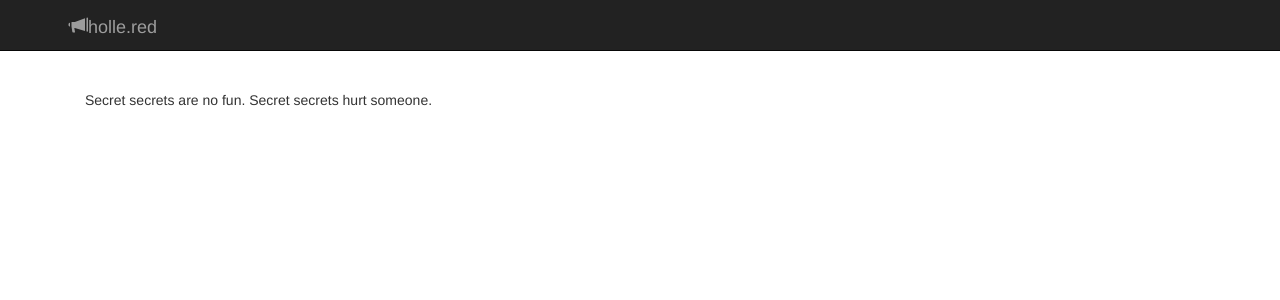
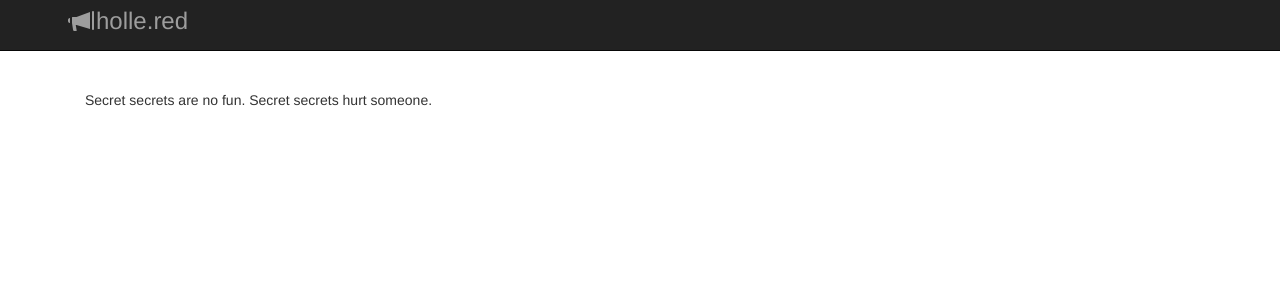
Before and after one commit to EricaJoy/notsosecret, a Django app: page / in a window 1280 px wide. Shown: the top 300 px of the page. Run offline with Django 3.2, Linux system fonts and the light colour scheme; data that the repository does not hold is empty; parts of the project's set-up code (start-up, migrations or seed data) failed here and were passed over; some libraries are stand-ins or nearby versions; some web fonts are replaced.

Commit message:
increase header font size

```diff
--- a/secretkeeper/static/site.css
+++ b/secretkeeper/static/site.css
@@ -8,3 +8,13 @@ body {
 .pagination {
   text-align: center;
 }
+
+.glyphicon {
+    padding-right: 2px;
+    top: 4px;
+}
+
+.navbar-brand {
+    font-size: 24px;
+    padding: 5px 15px;
+}
```
